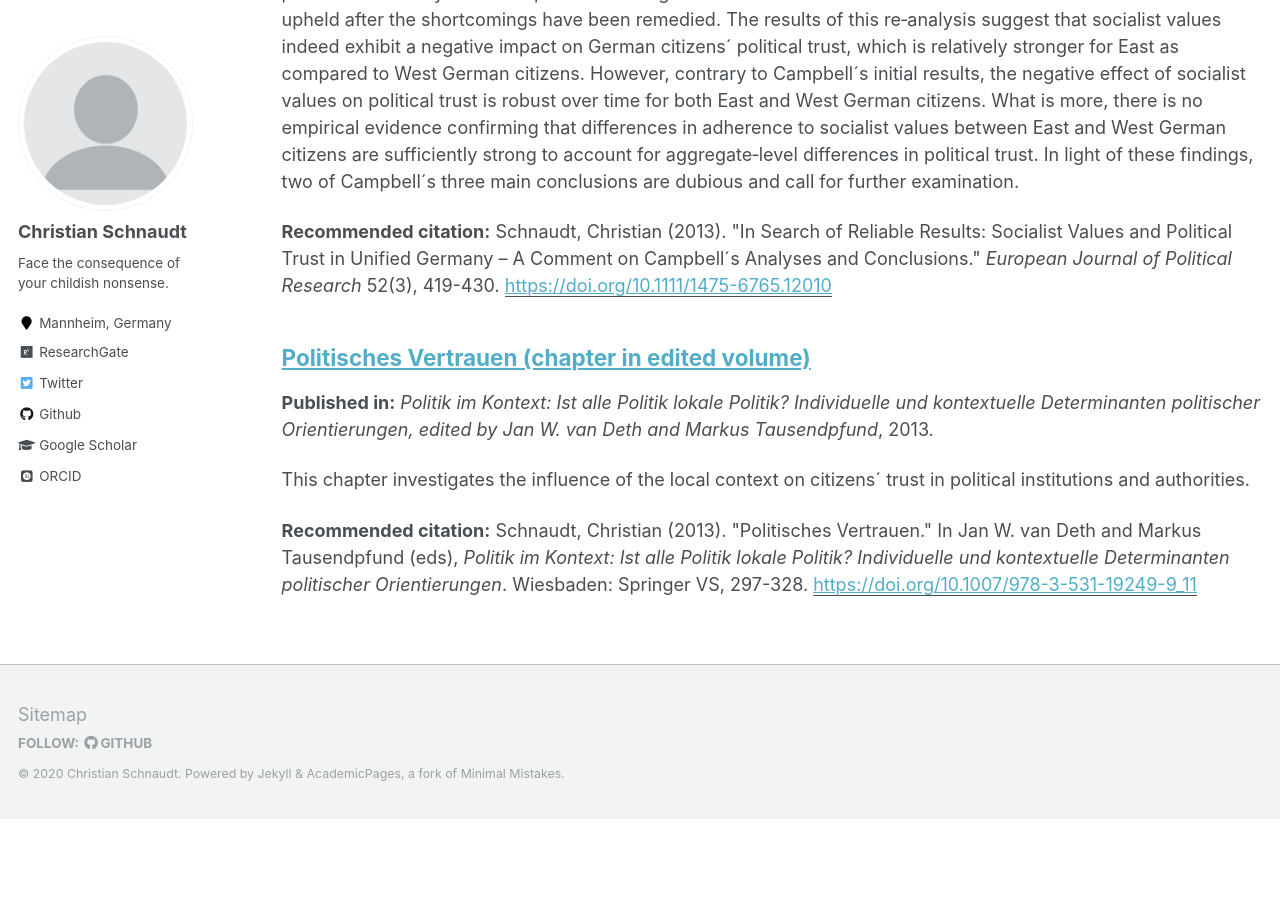
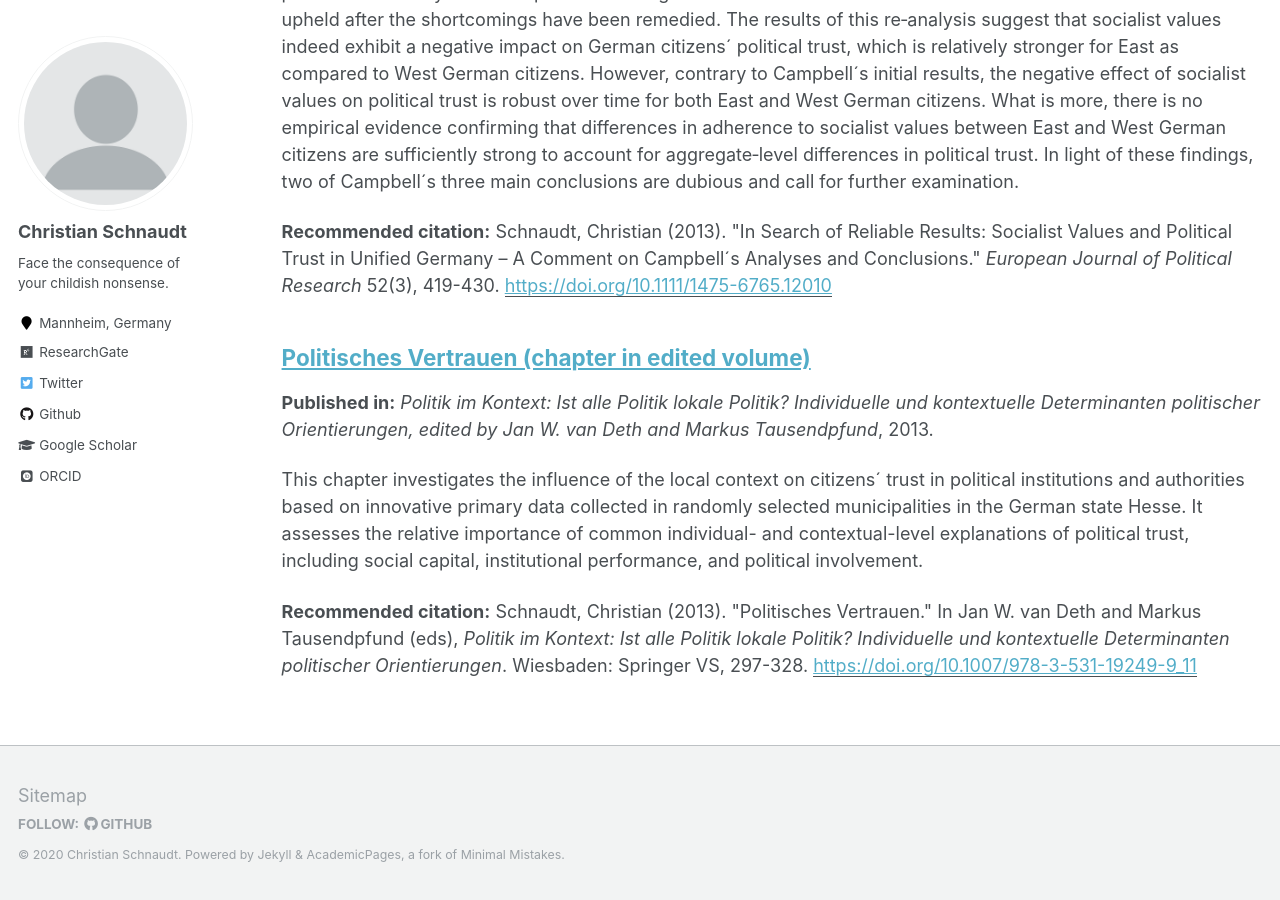
Before and after one commit to cschnaudt/cschnaudt.github.io, a Jekyll site: the page built from _pages/publications.md, in a window 1280 px wide and 900 px high, scrolled down 5049 px. Built offline with Jekyll 4.4.1, drawn with Linux system fonts in a browser that asks for light colours; some web fonts are replaced; before the commit the page ends 5868 px from its top, so only the background shows below that.

Commit message:
Update and rename 2013-01-01-Politisches-Vertrauen.md to 2013-01-01-Vertrauen-Springer.md

```diff
--- a/_publications/2013-01-01-Politisches-Vertrauen.md
+++ b/_publications/2013-01-01-Vertrauen-Springer.md
@@ -1,8 +1,8 @@
 ---
 title: "Politisches Vertrauen (chapter in edited volume)"
 collection: publications
-permalink: /publication/2013-01-01-Politisches-Vertrauen
-excerpt: 'This chapter investigates the influence of the local context on citizens´ trust in political institutions and authorities.'
+permalink: /publication/2013-01-01-Vertrauen-Springer
+excerpt: 'This chapter investigates the influence of the local context on citizens´ trust in political institutions and authorities based on innovative primary data collected in randomly selected municipalities in the German state Hesse. It assesses the relative importance of common individual- and contextual-level explanations of political trust, including social capital, institutional performance, and political involvement.'
 date: 2013-01-01
 venue: 'Politik im Kontext: Ist alle Politik lokale Politik? Individuelle und kontextuelle Determinanten politischer Orientierungen, edited by Jan W. van Deth and Markus Tausendpfund'
 paperurl: 'https://doi.org/10.1007/978-3-531-19249-9_11'
```
